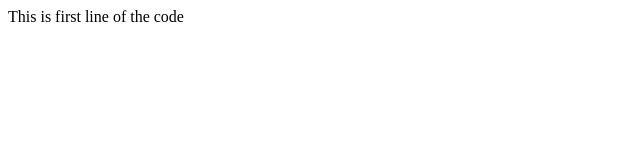
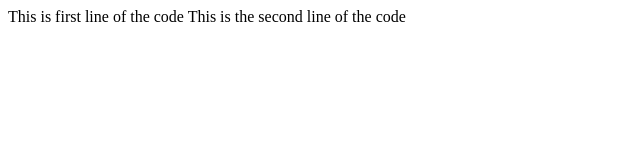
Before and after one commit to jaypawar23/practice-709, a plain HTML site: page index.html in a window 1280 px wide. Shown: the whole page, without its empty margins (0-640 px from the left). Drawn offline with Linux system fonts and the light colour scheme.

Commit message:
this is second commit v2

```diff
--- a/index.html
+++ b/index.html
@@ -8,4 +8,5 @@
 <body>
     This is first line of the code
 </body>
+This is the second line of the code
 </html>
```
